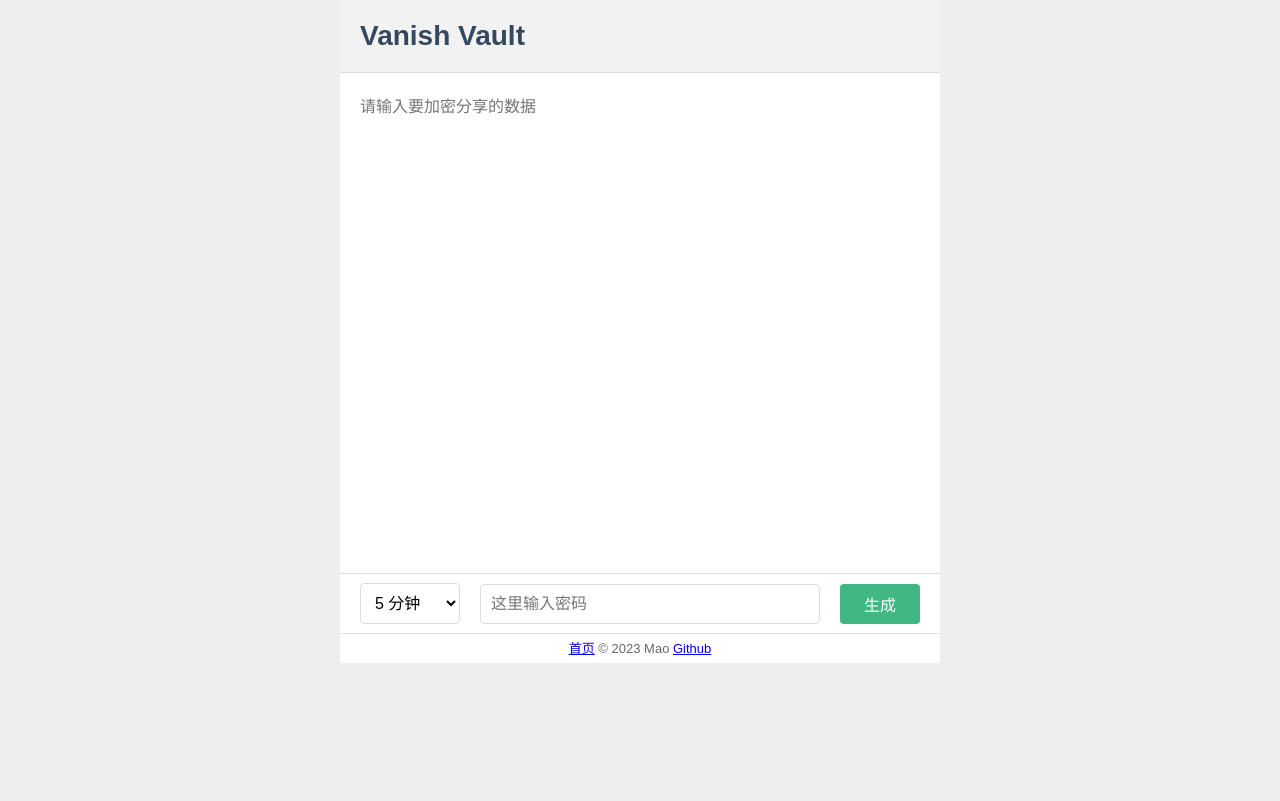
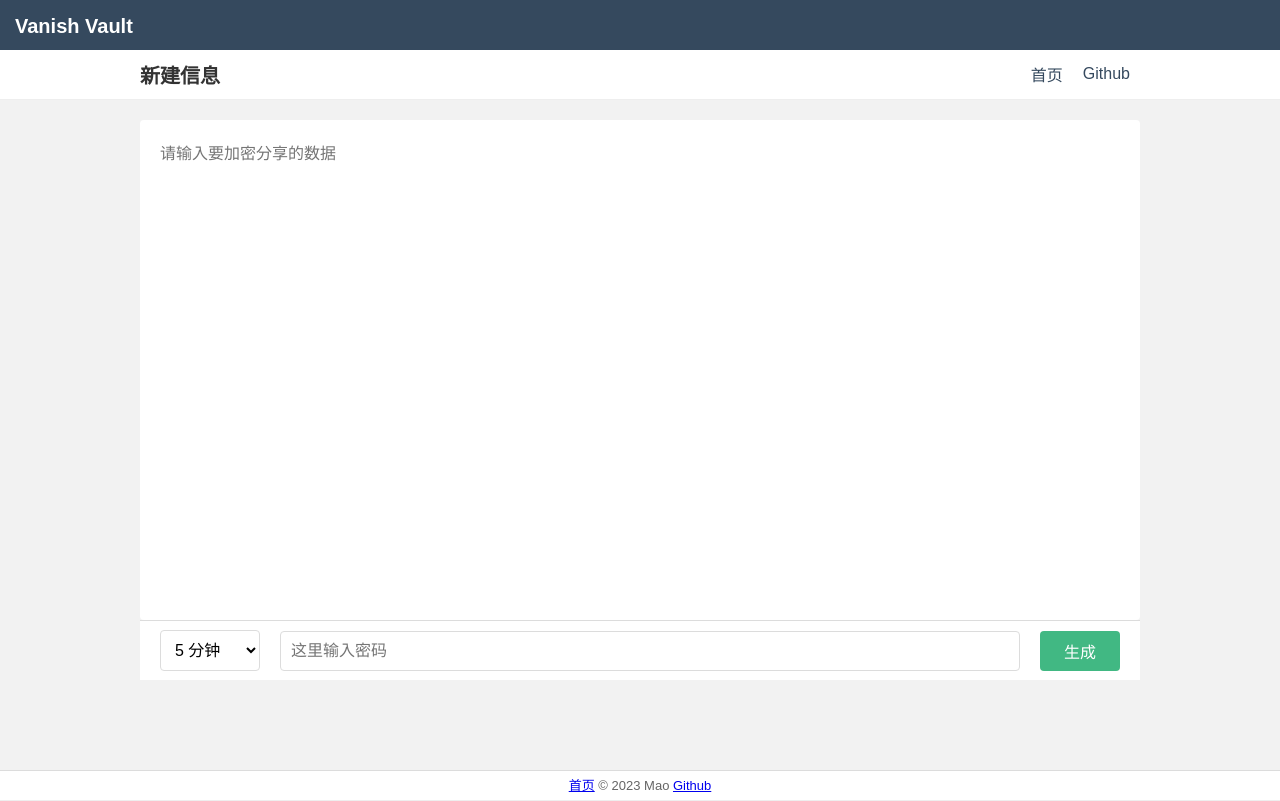
Before and after one commit to mjhxyz/vanish-vault, a Flask app: page / in a window 1280 px wide. Before the commit the page ends 663 px from the top, so only its background shows below. Run offline with Flask 3, Linux system fonts and the light colour scheme.

Commit message:
update: layout

```diff
--- a/vanish_vault/templates/base.html
+++ b/vanish_vault/templates/base.html
@@ -8,12 +8,29 @@
 
 <body>
     <div class="container">
-        <div class="title">
+        <div class="nav">
+            <div class="nav-logo">Vanish Vault</div>
+            <div class="nav-btn-group">
+                <!-- <button class="nav-btn">登录</button>
+                <button class="nav-btn">注册</button> -->
+            </div>
+        </div>
+        <!-- <div class="title">
             <a class="title-a" href="{{url_for('index.index_handler')}}">Vanish Vault</a>
+        </div> -->
+        <div class="sub-nav">
+            <div class="sub-nav-body">
+                <div class="sub-nav-title">{{ self.title() }}</div>
+                <div class="sub-nav-tab-group">
+                    <a class="sub-nav-tab" href="{{url_for('index.index_handler')}}">首页</a>
+                    <a class="sub-nav-tab" target="_blank" href="https://github.com/mjhxyz/vanish-vault">Github</a>
+                </div>
+            </div>
         </div>
-        {% block body %}{% endblock %}
+        <div class="body">
+            {% block body %}{% endblock %}
+        </div>
         <div class="footer">
-            <!-- 这里写版权的东西, mao 开发的，有 github 链接 -->
             <a href="/">首页</a>
             <span>© 2023 Mao</span>
             <a href="https://github.com/mjhxyz/vanish-vault" target="_blank">Github</a>
@@ -46,13 +63,115 @@
         background-color: #eeeeee;
     }
 
+    .sub-nav {
+        height: 50px;
+        background-color: #fff;
+        padding: 0 20px;
+        border-bottom: 1px solid #eee;
+        margin-bottom: 20px;
+    }
+
+    .sub-nav-tab-group {
+        display: flex;
+        align-items: center;
+        height: 100%;
+    }
+
+    .sub-nav-tab {
+        padding: 0 10px;
+        cursor: pointer;
+        border-bottom: 2px solid transparent;
+        height: 100%;
+        display: flex;
+        align-items: center;
+        transition: all .3s;
+        font-size: 16px;
+        text-decoration: none;
+        color: #35495e;
+    }
+
+    .sub-nav-tab:hover {
+        border-bottom: 2px solid #35495e;
+        color: #35495e;
+    }
+
+    .sub-nav-body {
+        width: 1000px;
+        height: 100%;
+        display: flex;
+        align-items: center;
+        margin: 0 auto;
+        justify-content: space-between;
+    }
+
+    .sub-nav-title {
+        font-size: 20px;
+        color: #333;
+        font-weight: bold;
+    }
+
+    .nav {
+        height: 50px;
+        background-color: #35495e;
+        display: flex;
+        justify-content: space-between;
+    }
+
+    .nav-logo {
+        color: #fff;
+        font-size: 20px;
+        font-weight: bold;
+        padding: 15px;
+    }
+
+    .nav-center {
+        width: 1000px;
+    }
+
+    .nav-btn-group {
+        display: flex;
+        align-items: center;
+        justify-content: space-between;
+        padding: 0 20px;
+        width: 180px;
+    }
+
+    .nav-btn {
+        background-color: #35495e;
+        color: #fff;
+        border: 1px solid #fff;
+        padding: 5px 10px;
+        border-radius: 5px;
+        cursor: pointer;
+        font-size: 14px;
+        width: 60px;
+        height: 30px;
+    }
+
+    .nav-btn:hover {
+        background-color: #3e5369;
+        color: #fff;
+    }
+
+    .nav-btn:active {
+        background-color: #35495e;
+        color: #fff;
+    }
+
+    .body {
+        width: 1000px;
+        margin: 0 auto;
+        flex: 1;
+    }
+
     .title-a {
         text-decoration: none;
         color: #35495e;
     }
 
     .container {
-        width: 600px;
+        width: 100%;
+        height: 100%;
         margin: 0 auto;
         display: flex;
         flex-direction: column;
--- a/vanish_vault/templates/detail.html
+++ b/vanish_vault/templates/detail.html
@@ -1,5 +1,5 @@
 {% extends "base.html" %}
-{% block title %} Share Result{% endblock %}
+{% block title %} 消息内容 {% endblock %}
 {% block body%}
 <div class="result-container">
     {% if error %}
--- a/vanish_vault/templates/home.html
+++ b/vanish_vault/templates/home.html
@@ -1,5 +1,5 @@
 {% extends "base.html" %}
-{% block title %} Home{% endblock %}
+{% block title %} 新建信息{% endblock %}
 {% block body%}
 <textarea id="content" placeholder="请输入要加密分享的数据" class="content mao-input"></textarea>
 <div class="content-bar">
@@ -71,6 +71,7 @@
 
     .content {
         height: 500px;
+        width: 100%;
         border: none;
         display: flex;
         flex-direction: column;
--- a/vanish_vault/templates/share_result.html
+++ b/vanish_vault/templates/share_result.html
@@ -1,5 +1,5 @@
 {% extends "base.html" %}
-{% block title %} Share Result{% endblock %}
+{% block title %} 查看消息 {% endblock %}
 {% block body%}
 <div class="result-container">
     {% if error %}
```
